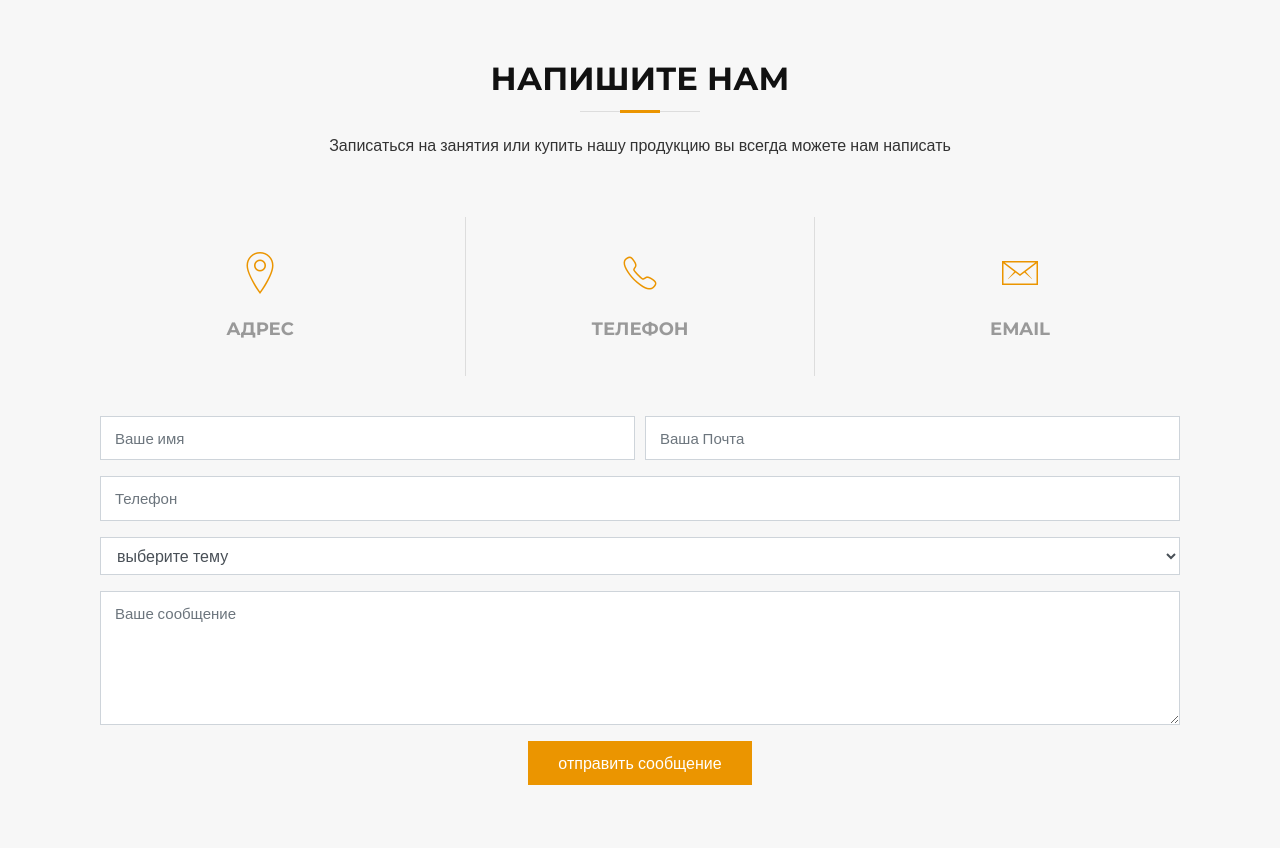
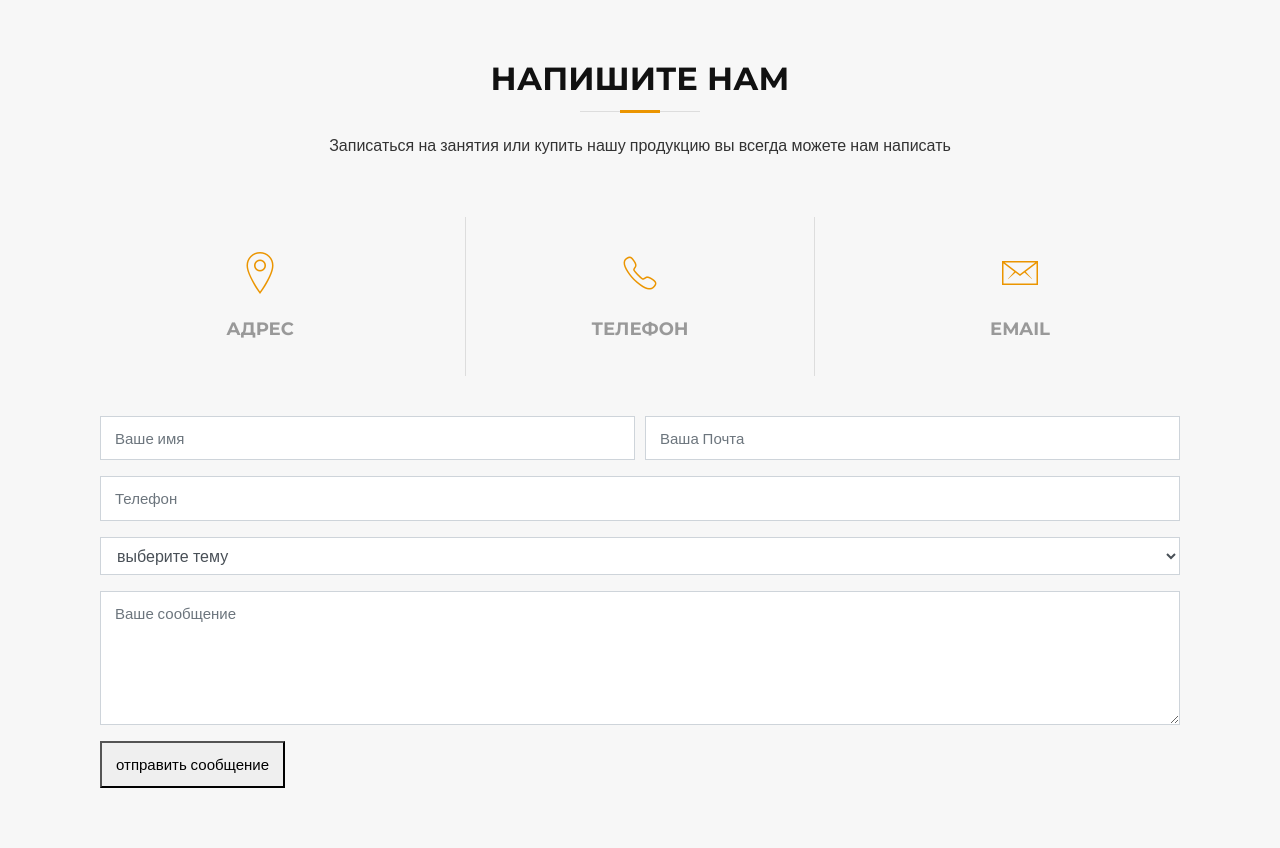
Before and after one commit to TamaraKoltsova/sundrums, a Django app: page /contact_p/ in a window 1280 px wide. Before the commit the page ends 785 px from the top, so only its background shows below. Run offline with Django 3.2, Linux system fonts and the light colour scheme; data comes from the database, SQL or seed files in the repository; some libraries are stand-ins or nearby versions; some web fonts are replaced.

Commit message:
first commit

```diff
--- a/templates/form_contact_us.html
+++ b/templates/form_contact_us.html
@@ -81,8 +81,9 @@
             {% endfor %}
         {% endif %}
 
-            <div id="add_button" class="text-center"><button class="button_send " type="submit">отправить сообщение</button></div>
-
+             <input class="button_send" type="submit" value="отправить сообщение">
+            <!--<div id="add_button" class="text-center"><button class=" " type="submit"></button></div>
+            -->
 
 
           </form>
```
